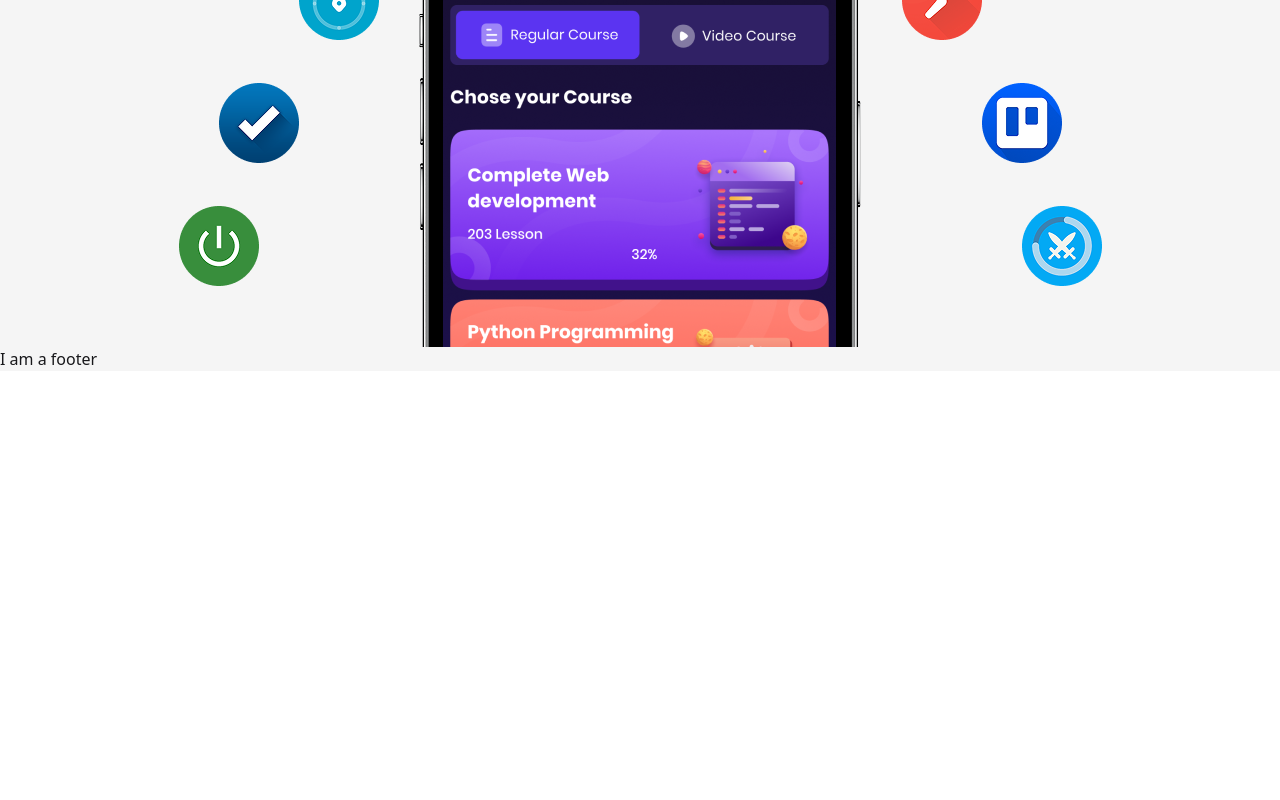
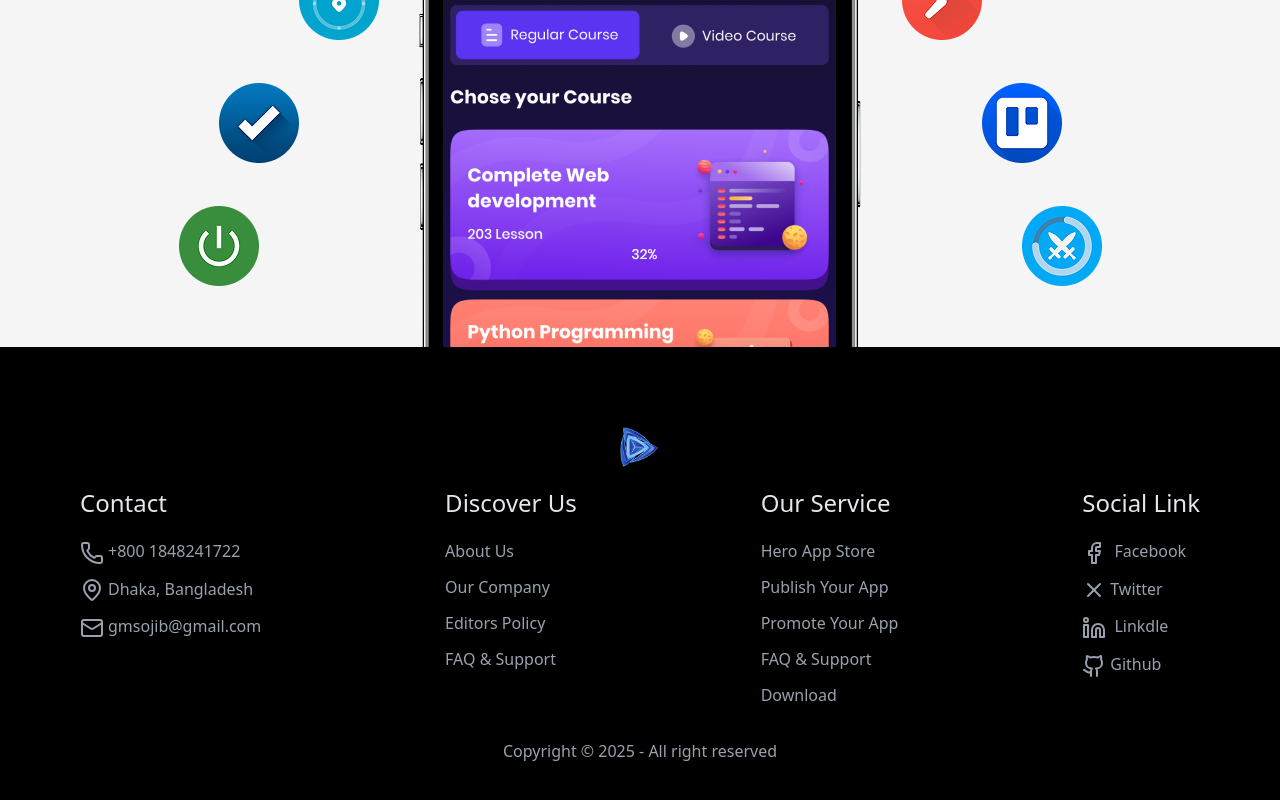
Before and after one commit to gmsojibhosen/hero-io, a React (Vite) app: page / in a window 1280 px wide. Shown: the part 612-1412 px from the top of the page. Before the commit the page ends 983 px from the top, so only its background shows below. Built offline with nearby package versions, Linux system fonts and the light colour scheme.

Commit message:
add footer

```diff
--- a/src/components/Banner/Banner.jsx
+++ b/src/components/Banner/Banner.jsx
@@ -2,6 +2,7 @@ import React from 'react';
 import playStore from '../../assets/play-store.png';
 import appStore from '../../assets/app-store.png';
 import hero from '../../assets/hero.png'
+import { Link } from 'react-router';
 const Banner = () => {
     return (
        <div>
@@ -11,14 +12,16 @@ const Banner = () => {
             </div>
 
             <div className='flex items-center justify-center gap-4'>
-                <div className='px-6 py-3 border border-[#D2D2D2] rounded-md flex items-center gap-2.5'>
+                <Link to={'https://play.google.com/store/apps'}><div className='courser-pointer px-6 py-3 border border-[#D2D2D2] rounded-md flex items-center gap-2.5'>
                     <img src={playStore} alt="" />
                     <span className='font-semibold text-xl text-[#001931]'>Google Play</span>
-                </div>
-                <div className='px-6 py-3 border border-[#D2D2D2] rounded-md flex items-center gap-2.5'>
+                </div></Link>
+                <Link to={'https://www.apple.com/app-store/'}>
+                <div className='courser-pointer px-6 py-3 border border-[#D2D2D2] rounded-md flex items-center gap-2.5'>
                     <img src={appStore} alt="" />
                     <span className='font-semibold text-xl text-[#001931]'>App Store</span>
                 </div>
+                </Link>
             </div>
         </div>
 
--- a/src/components/Nabvar/Nabvar.jsx
+++ b/src/components/Nabvar/Nabvar.jsx
@@ -19,7 +19,7 @@ const Nabvar = () => {
         <li><NavLink to={'/installation'}>Installation</NavLink></li>
       </ul>
     </div>
-    <a className="font-bold mr-1 bg-linear-to-r from-[#632EE3] to-[#9F62F2] bg-clip-text text-transparent"><img src={navLogo} className='w-10 h-10 inline-block' alt="home-logo" />HERO.IO</a>
+    <NavLink to={'/'} className="font-bold mr-1 bg-linear-to-r from-[#632EE3] to-[#9F62F2] bg-clip-text text-transparent"><img src={navLogo} className='w-10 h-10 inline-block' alt="home-logo" />HERO.IO</NavLink>
   </div>
   <div className="navbar-center hidden lg:flex">
     <ul className="menu menu-horizontal px-1">
--- a/src/pages/Footer/Footer.jsx
+++ b/src/pages/Footer/Footer.jsx
@@ -1,9 +1,61 @@
 import React from 'react';
+import {  Facebook, FacebookIcon, Github, Linkedin, Mail, MapPin, MapPinIcon, Phone, X,  } from "lucide-react"
+import { Link } from "react-router"
+import logoImg from '../../assets/logo.png'
 
 const Footer = () => {
     return (
-        <div>
-            <h1>I am a footer</h1>
+        <div className="bg-black p-20">
+
+       <img className="w-10 h-10 mx-auto mb-5" src={logoImg} alt="logo" />
+        <div className="max-w-7xl mx-auto flex justify-between gap-10">
+             <div>
+            <h2 className="text-2xl text-gray-200 mb-5">Contact</h2>
+            <ul>
+                <li className="text-gray-400 mb-3"><Phone className="inline-block mr-1"></Phone><a >+800 1848241722</a></li>
+                <li className="text-gray-400 mb-3"><MapPinIcon className="inline-block mr-1"></MapPinIcon><a >Dhaka, Bangladesh</a></li>
+                <li className="text-gray-400 mb-3"><Mail className="inline-block mr-1"></Mail><a >gmsojib@gmail.com</a></li>
+            </ul>
+        </div>
+
+          <div>
+            <h2 className="text-2xl text-gray-200 mb-5">Discover Us</h2>
+            <ul>
+                <li className="text-gray-400 mb-3"><a >About Us</a></li>
+                <li className="text-gray-400 mb-3"><a >Our Company</a></li>
+                <li className="text-gray-400 mb-3"><a >Editors Policy</a></li>
+                <li className="text-gray-400 mb-3"><a >FAQ & Support</a></li>
+
+            </ul>
+        </div>
+
+
+             <div>
+            <h2 className="text-2xl text-gray-200 mb-5">Our Service</h2>
+            <ul>
+                <li className="text-gray-400 mb-3"><a >Hero App Store</a></li>
+                <li className="text-gray-400 mb-3"><a >Publish Your App</a></li>
+                <li className="text-gray-400 mb-3"><a >Promote Your App</a></li>
+                <li className="text-gray-400 mb-3"><a >FAQ & Support</a></li>
+                <li className="text-gray-400 mb-3"><a >Download</a></li>
+
+            </ul>
+        </div>
+
+            <div>
+            <h2 className="text-2xl text-gray-200 mb-5">Social Link</h2>
+            <ul className="">
+                <li className="text-gray-400 mb-3  "><Link><FacebookIcon className="inline-block mr-1"></FacebookIcon> Facebook</Link></li>
+                <li className="text-gray-400 mb-3"><Link><X className="inline-block mr-1"></X></Link>Twitter</li>
+                <li className="text-gray-400 mb-3"><Link> <Linkedin className="inline-block mr-1" /> Linkdle</Link></li>
+                <li className="text-gray-400 mb-3"><Link><Github className="inline-block mr-1"/>Github</Link></li>
+
+
+            </ul>
+        </div>
+        </div>
+
+        <p className="text-center text-gray-400 mt-5">Copyright © 2025 - All right reserved</p>
         </div>
     );
 };
```
